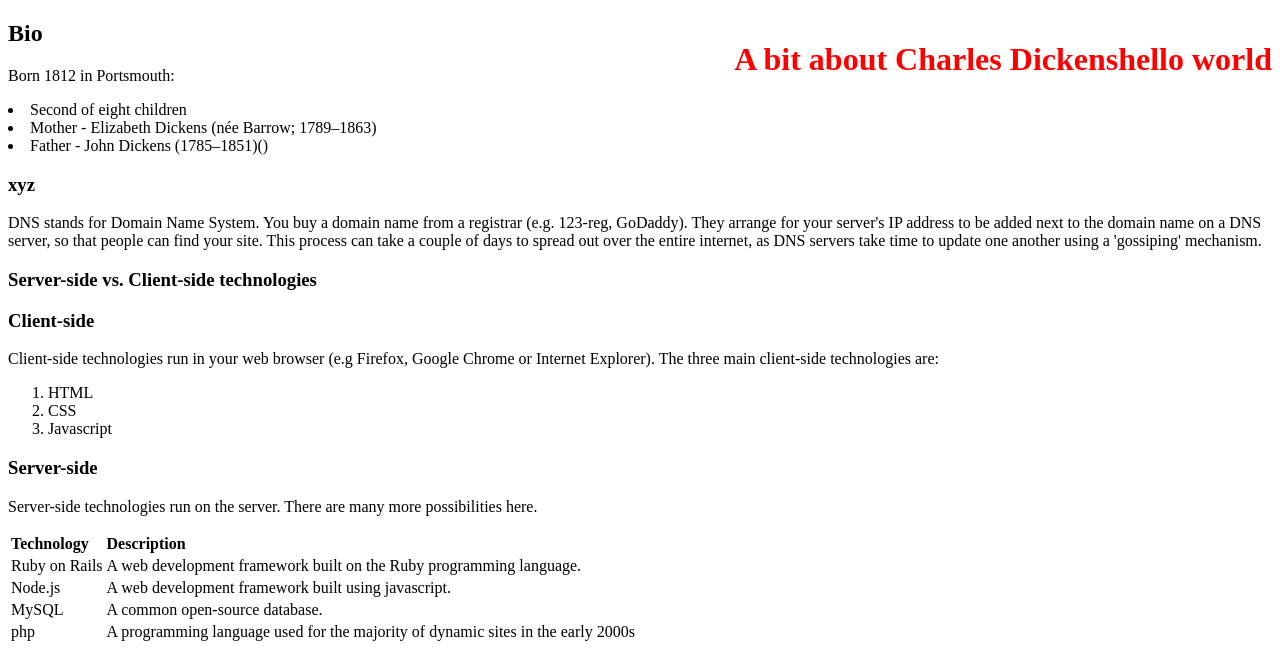
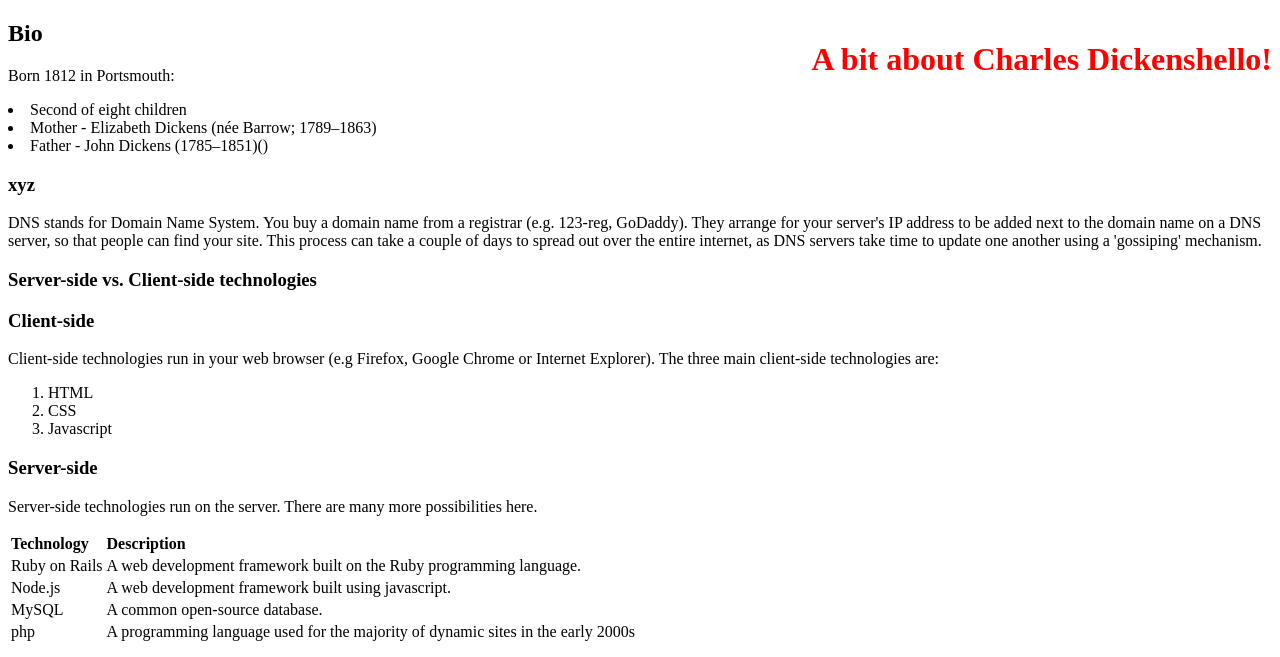
Before and after one commit to clg97/web-project, a plain HTML site: page index.html in a window 1280 px wide. Shown: the top 657 px of the page. Drawn offline with Linux system fonts and the light colour scheme.

Commit message:
Text change to h1
Hello world to hello

```diff
--- a/index.html
+++ b/index.html
@@ -7,7 +7,7 @@
 </head>
 <body>
 
-    <h1>hello world</h1>
+    <h1>hello!</h1>
 
 </body>
 </html>
```
